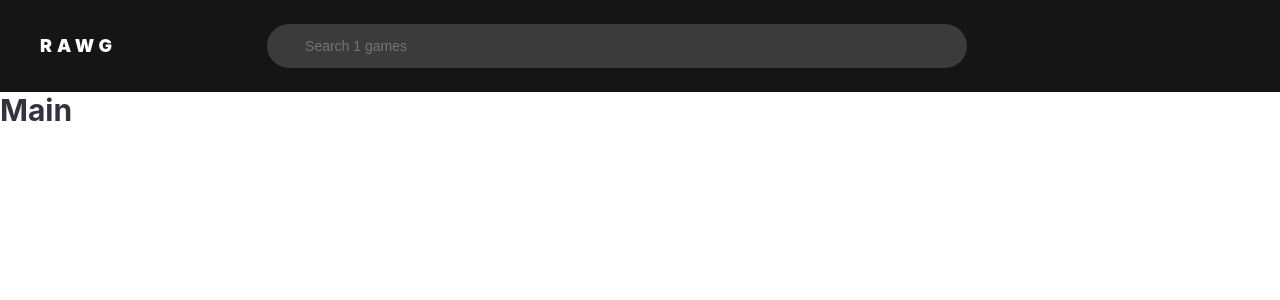
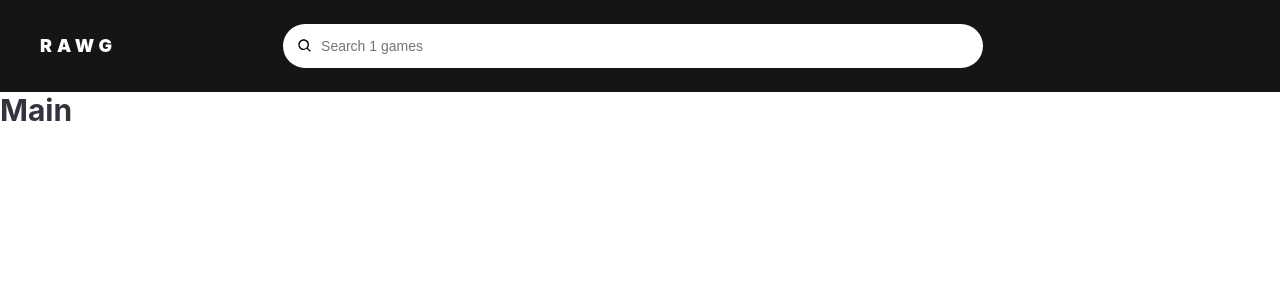
Before and after one commit to alexander-latyshev/games-catalog, a Next.js app: page / in a window 1280 px wide. Shown: the top 300 px of the page. Built offline with nearby package versions, Linux system fonts and the light colour scheme.

Commit message:
Style search input

```diff
--- a/components/header.tsx
+++ b/components/header.tsx
@@ -1,6 +1,7 @@
-import React from "react";
+import React, { useState } from "react";
 import styled from "styled-components";
 import theme from "../styles/theme";
+import { BiSearch } from "react-icons/bi";
 
 const HeaderContainer = styled.header`
   margin: 0;
@@ -37,13 +38,31 @@ const Input = styled.input`
   :hover {
     background-color: ${({ theme }) => theme.white};
   }
+  :focus {
+    background-color: ${({ theme }) => theme.white};
+  }
 `;
 
 const Header = () => {
+  const [hasHover, setHover] = useState(false);
+  const [hasFocus, setFocus] = useState(false);
+
   return (
     <HeaderContainer>
       <Title>RAWG</Title>
-      <Input type="text" placeholder={`Search ${1} games`} />
+      <BiSearch
+        color={hasHover || hasFocus ? "black" : "grey"}
+        style={{ position: "relative", left: 30 }}
+      />
+      <Input
+        onMouseEnter={() => setHover(true)}
+        onMouseLeave={() => setHover(false)}
+        onFocus={() => setFocus(true)}
+        onBlur={() => setFocus(false)}
+        autoFocus
+        type="text"
+        placeholder={`Search ${1} games`}
+      />
     </HeaderContainer>
   );
 };
```
